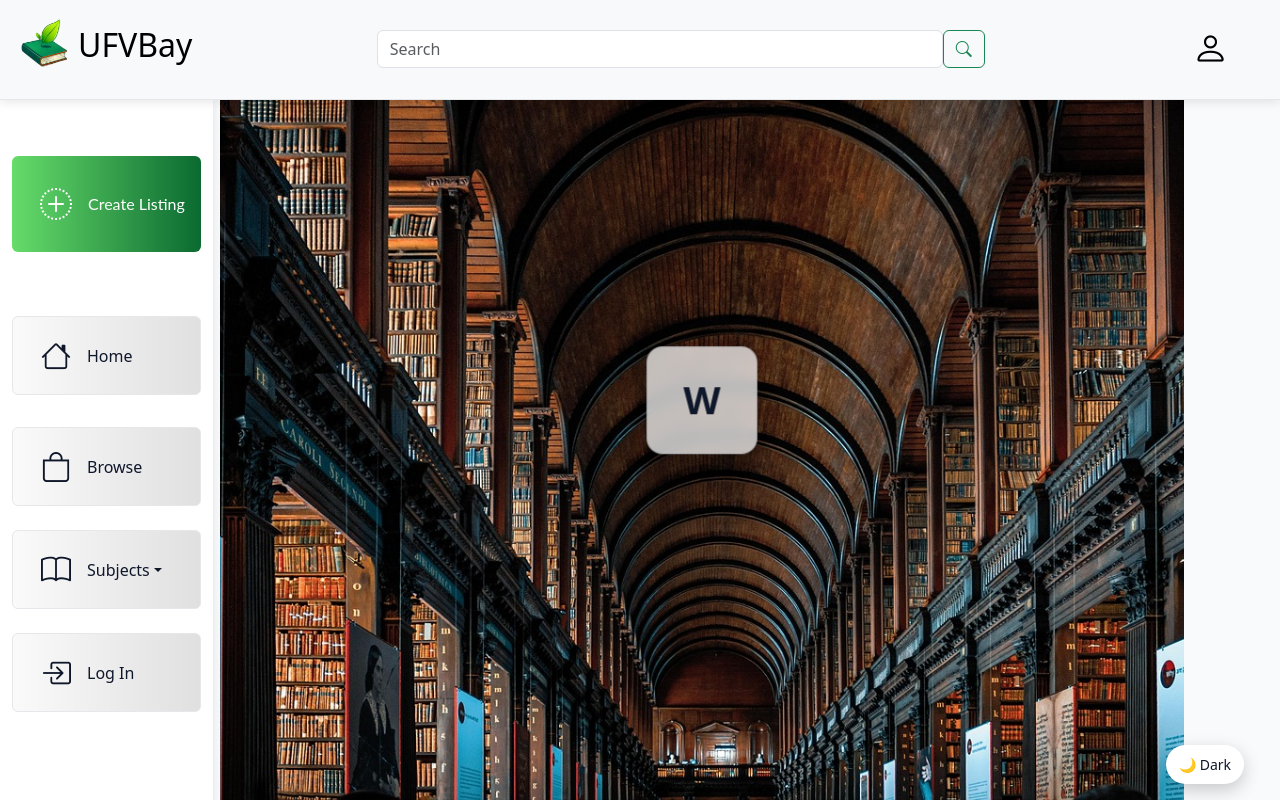
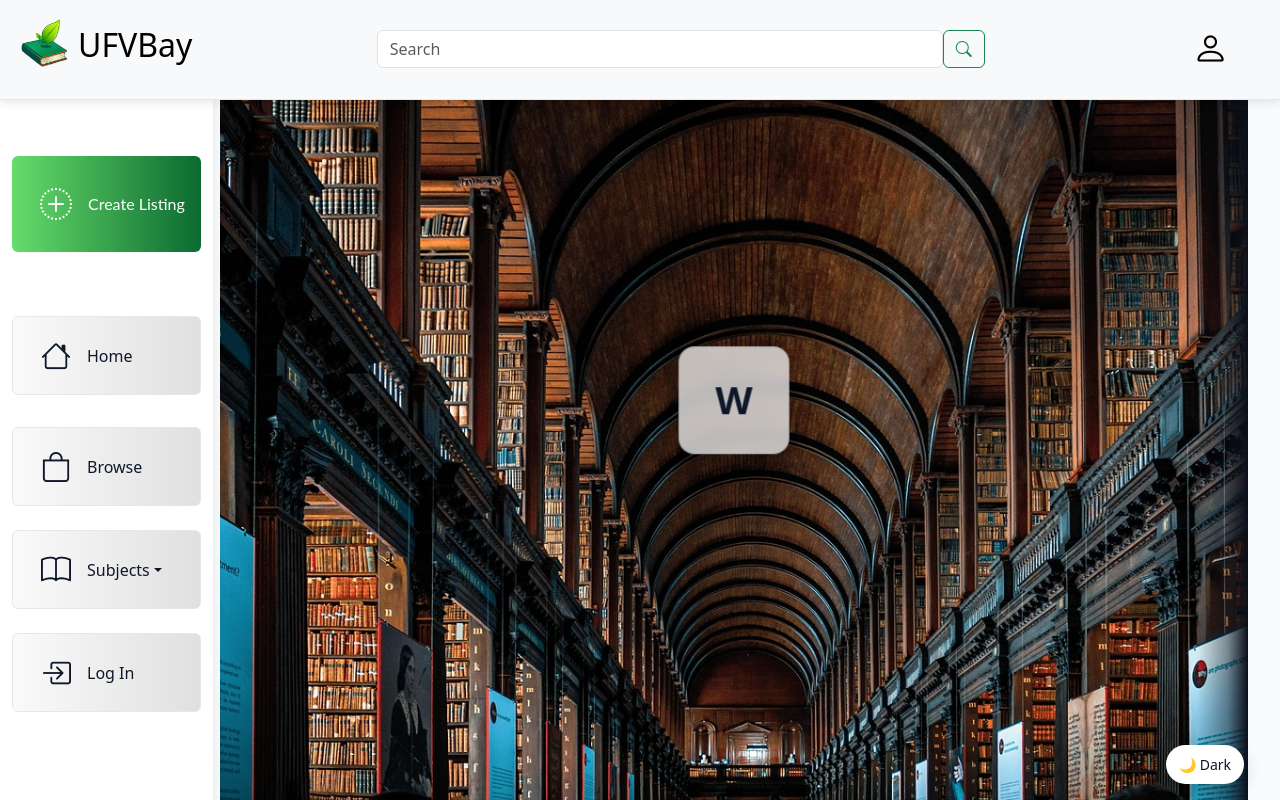
Before and after one commit to Gurv-Chahal/ufvbay, a React (Vite) app in the folder client/: page /home in a window 1280 px wide. Built offline with nearby package versions, Linux system fonts and the light colour scheme; a small style sheet from the web is missing.

Commit message:
testing css changes 1

```diff
--- a/client/src/styles/Home.css
+++ b/client/src/styles/Home.css
@@ -1,9 +1,10 @@
-:root {
-    /* adjust to your actual sidebar width */
+:root{
+    /* your existing values are fine—tune if you want */
     --sidebar-w: clamp(220px, 16vw, 280px);
-    --edge-gap: clamp(48px, 7.5vw, 164px);
+    --edge-gap: clamp(16px, 2.5vw, 56px);   /* width of the right gutter */
+    --fade-w: clamp(24px, 4vw, 96px);       /* width of the fade into gutter */
+    --page-bg: #0b0f19;                     /* page background used for blends */
 }
-
 
 /* full-viewport page with header row + fill row */
 .home-shell {
@@ -35,6 +36,27 @@
     z-index: 0;
 }
 
+
+/* ---------- 1) Fade the hero smoothly into the gutter ---------- */
+.home-main::after{
+    content: "";
+    position: absolute;
+    top: 0; right: 0; bottom: 0;
+    width: var(--fade-w);
+    pointer-events: none;
+    /* transparent -> soft -> full page bg */
+    background: linear-gradient(
+            to right,
+            rgba(11, 15, 25, 0) 0%,
+            rgba(11, 15, 25, 0.45) 60%,
+            var(--page-bg) 100%
+    );
+    z-index: 1; /* make sure your typewriter is above this */
+}
+
+
+
+
 /* make the image fill the space and crop as needed */
 .home-hero {
     display: block;
@@ -65,7 +87,7 @@
     font-weight: 700;
     font-size: clamp(20px, 3vw, 42px);
 
-    z-index: 1;
+    z-index: 2;
     pointer-events: none;           /* keep clicks on image */
 }
 
@@ -77,6 +99,16 @@
     }
 }
 
+
+.light .home-main::after{
+    background: linear-gradient(
+            to right,
+            rgba(255,255,255,0) 0%,
+            rgba(255,255,255,.55) 60%,
+            #ffffff 100%
+    );
+}
+
 @media (max-width: 640px) {
     .home-body { grid-template-columns: var(--sidebar-w) 1fr 0; }
 }
```
